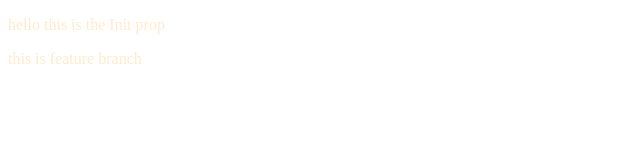
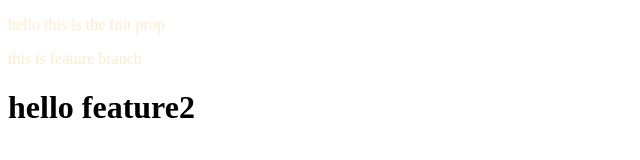
Before and after one commit to Global-Proptech/localRepo, a plain HTML site: page index.html in a window 1280 px wide. Shown: the whole page, without its empty margins (0-640 px from the left). Drawn offline with Linux system fonts and the light colour scheme.

Commit message:
add feature2 branch

```diff
--- a/index.html
+++ b/index.html
@@ -9,5 +9,6 @@
 <body>
     <p>hello this is the Init prop</p>
     <p>this is feature branch</p>
+    <h1>hello feature2 </h1>
 </body>
 </html>
```
